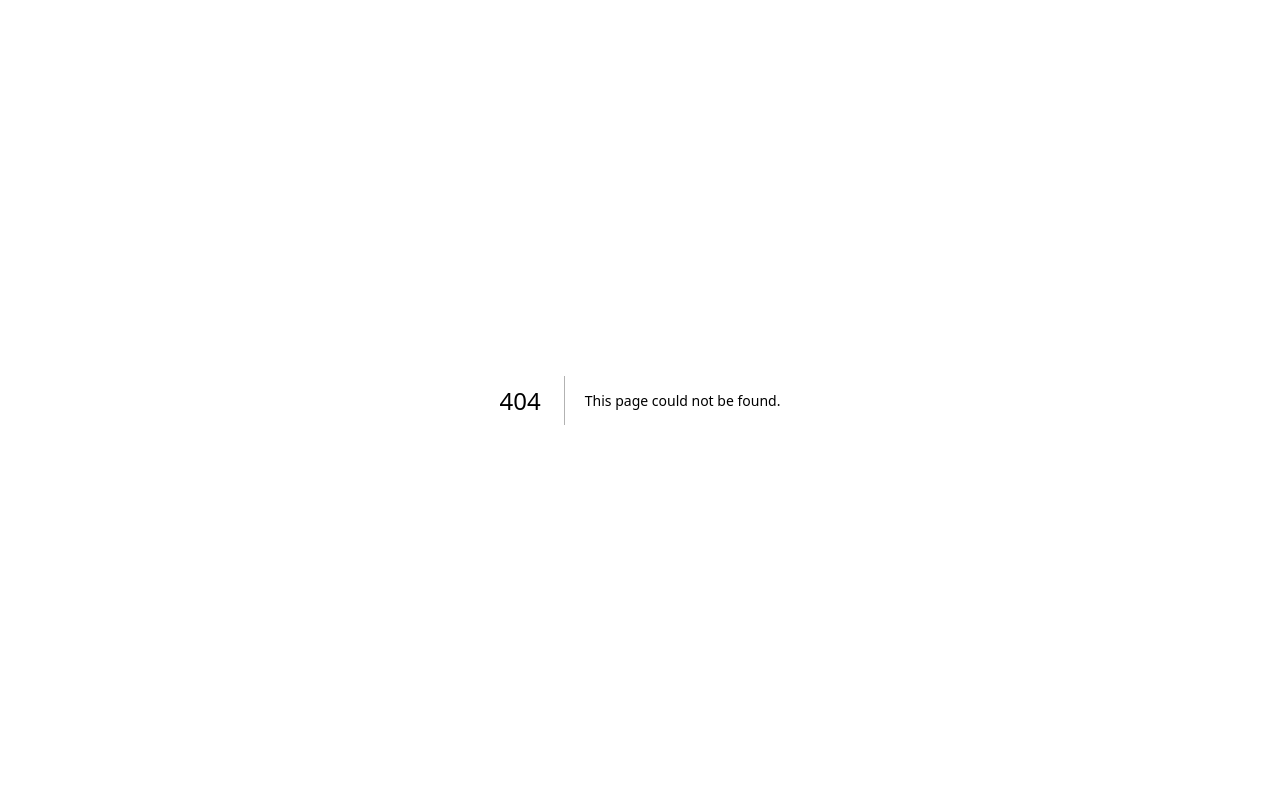
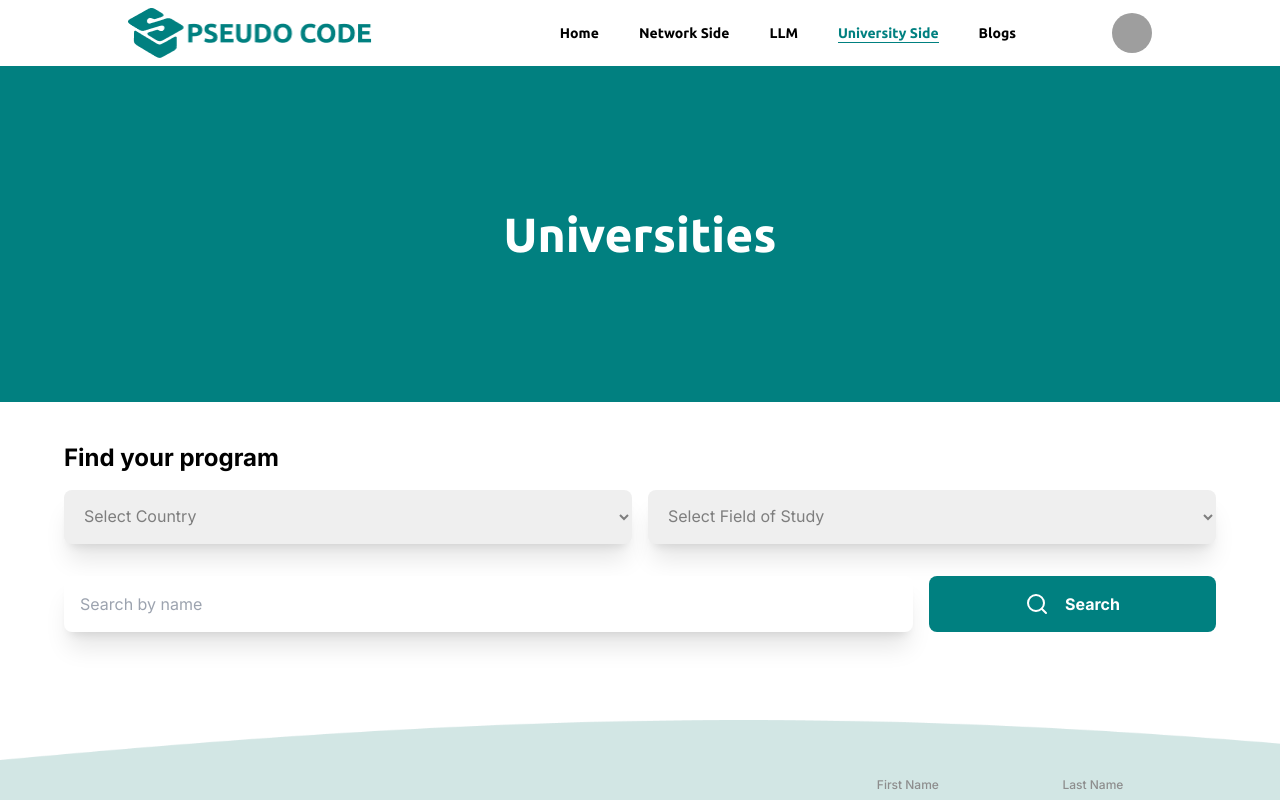
Before and after one commit to Huzaifa622/pseudo, a Next.js app: page /university in a window 1280 px wide. Before the commit this address had no page. Shown: the top 800 px of the page. Built offline with nearby package versions, Linux system fonts and the light colour scheme; grey boxes are pictures that could not be loaded.

Commit message:
uni page config

```diff
--- /dev/null
+++ b/src/app/(main)/university/page.tsx
@@ -0,0 +1,20 @@
+import Footer from "@/components/ui/Footer";
+import Navbar from "@/components/ui/Navbar";
+import Hero from "@/components/universities/Hero";
+import UniversitySection from "@/components/universities/UniversitySection";
+import React from "react";
+
+type Props = {};
+
+const Universities = (props: Props) => {
+  return (
+    <div>
+      <Navbar />
+      <Hero />
+      <UniversitySection />
+      <Footer />
+    </div>
+  );
+};
+
+export default Universities;
--- a/src/components/Home/Teachers.tsx
+++ b/src/components/Home/Teachers.tsx
@@ -30,6 +30,12 @@ const teachers = [
 const Teachers = (props: Props) => {
   return (
     <div className="flex flex-col justify-center items-center gap-8 px-12 py-8">
+      <div className="flex flex-col justify-center items-end ">
+        <div className="flex justify-items-end items-end">
+          <button className=" text-right text-[#018080]">
+            <span>See All</span>
+          </button>
+        </div>
         <div className="flex  gap-4  justify-center items-center">
           {teachers.map((t, idx) => (
             <div key={idx}>
@@ -41,6 +47,7 @@ const Teachers = (props: Props) => {
             </div>
           ))}
         </div>
+      </div>
       <button className="text-white flex gap-2 items-center px-12 py-4 bg-[#008080] font-bold rounded-lg">
         <Phone />
         Schedule a free consultancy call
--- /dev/null
+++ b/src/components/universities/Hero.tsx
@@ -0,0 +1,13 @@
+import React from "react";
+
+type Props = {};
+
+const Hero = (props: Props) => {
+  return (
+    <div className="h-[336px] flex justify-center items-center bg-[#018080] text-5xl text-white font-ubuntu font-bold">
+      <div>Universities</div>
+    </div>
+  );
+};
+
+export default Hero;
--- /dev/null
+++ b/src/components/universities/UniversityCard.tsx
@@ -0,0 +1,11 @@
+import React from 'react'
+
+type Props = {}
+
+const UniversityCard = (props: Props) => {
+  return (
+    <div>UniversityCard</div>
+  )
+}
+
+export default UniversityCard
--- /dev/null
+++ b/src/components/universities/UniversitySection.tsx
@@ -0,0 +1,47 @@
+import { Search } from "lucide-react";
+import React from "react";
+
+type Props = {};
+
+const UniversitySection = (props: Props) => {
+  return (
+    <div className="py-10 px-16">
+      <h2 className="text-2xl font-bold mb-4">Find your program</h2>
+      <div className="flex gap-4 mb-8">
+        <select className="flex-1  px-4 rounded-lg text-[#7E7E7E] shadow-xl py-4">
+          <option value="" disabled selected>
+            Select Country
+          </option>
+          <option value="USA">USA</option>
+          <option value="Canada">Canada</option>
+          <option value="UK">UK</option>
+          <option value="Australia">Australia</option>
+          {/* Add more countries as needed */}
+        </select>
+        <select className="flex-1  px-4 rounded-lg text-[#7E7E7E] shadow-xl py-4">
+          <option value="" disabled selected>
+            Select Field of Study
+          </option>
+          <option value="Engineering">Engineering</option>
+          <option value="Business">Business</option>
+          <option value="Arts">Arts</option>
+          <option value="Science">Science</option>
+          {/* Add more fields of study as needed */}
+        </select>
+      </div>
+      <div className="flex gap-4">
+        <input
+          type="text"
+          className="flex-1  px-4 rounded-lg text-[#7E7E7E] shadow-xl py-4"
+          placeholder="Search by name"
+        />
+        <button className="flex gap-4 justify-center items-center  py-2 px-24 bg-[#008080] text-white font-bold rounded-lg ">
+          <Search />
+          Search
+        </button>
+      </div>
+    </div>
+  );
+};
+
+export default UniversitySection;
```
Lines whose indentation alone changed are shown as unchanged.
